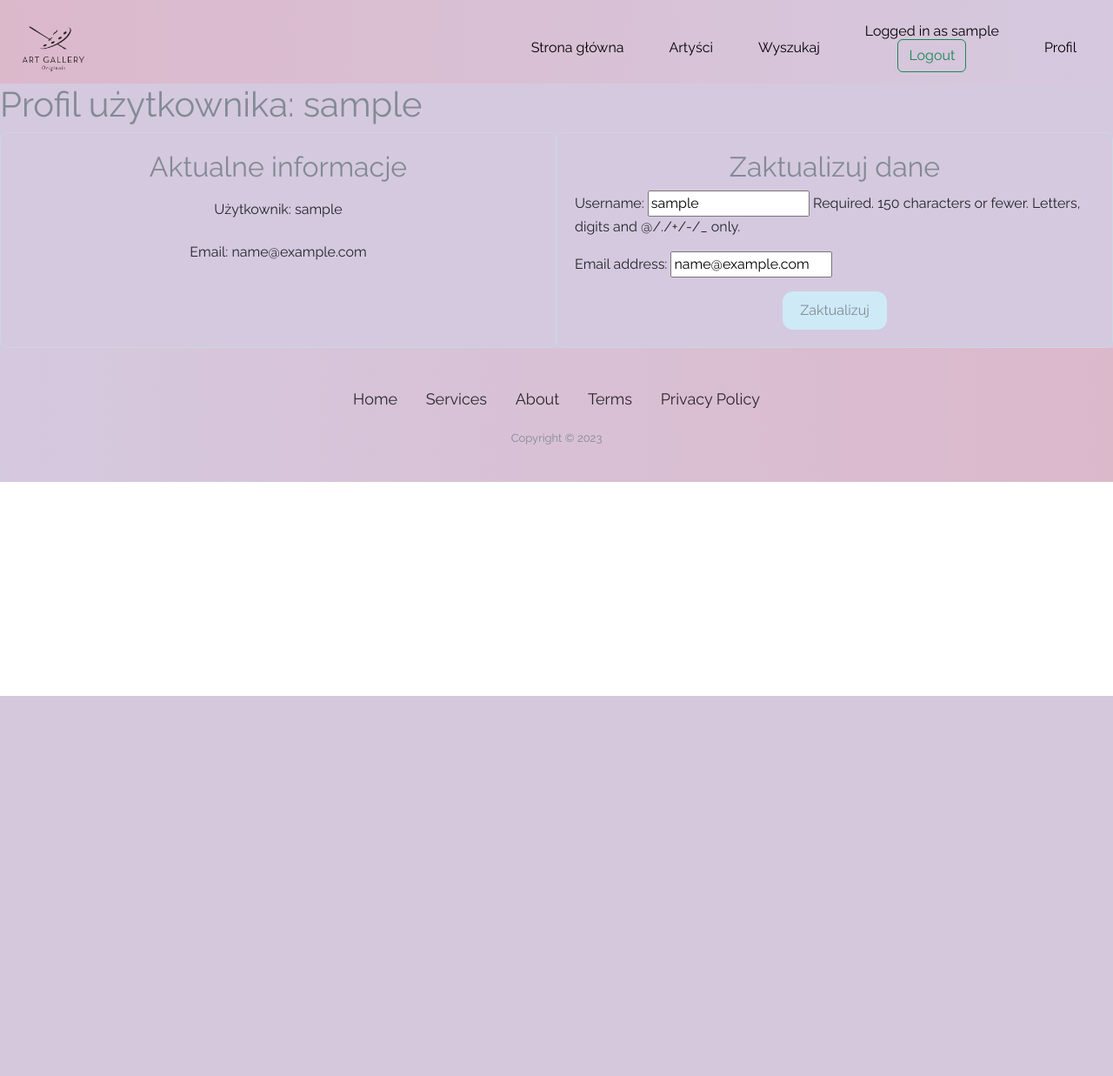
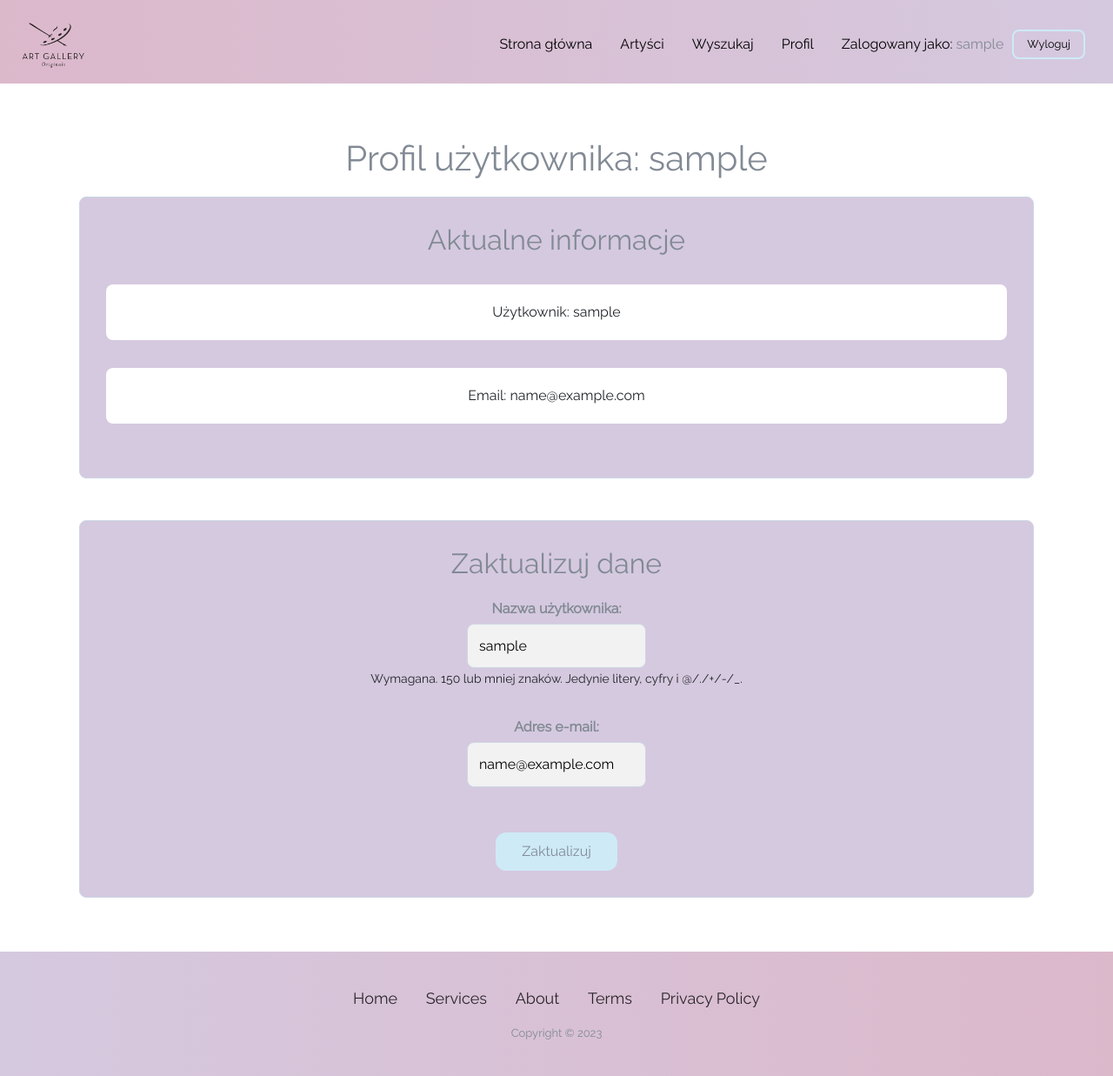
Before and after one commit to werq183/projekt_inzynierski, a Django app: a page that uses app/templates/base.html in a window 1280 px wide. Shown: the whole page at 87% size. Before the commit the page ends 800 px from the top, so only its background shows below. Run offline with Django 4.2, Linux system fonts and the light colour scheme; a user stored in the database is signed in; tables that the repository leaves empty hold one stand-in row (values such as "Sample post"); some libraries are stand-ins or nearby versions.

Commit message:
style: add css to profile page

```diff
--- a/app/forms.py
+++ b/app/forms.py
@@ -1,3 +1,4 @@
+
 from django import forms
 from django.contrib.auth.forms import (AuthenticationForm, UserCreationForm,
                                        UsernameField)
--- a/app/static/css/style-artists.css
+++ b/app/static/css/style-artists.css
@@ -42,6 +42,10 @@ h2 {
     border: 1px solid var(--dark-purple);
 }
 
+.thumbnail a{
+    text-decoration: none;
+}
+
 /* Styl dla podpisów */
 .caption p {
     color: var(--main-text);
--- a/app/static/css/style-base.css
+++ b/app/static/css/style-base.css
@@ -159,6 +159,30 @@ html, body {
   }
 }
 
+.logged-in-info {
+    display: flex;
+    align-items: center;
+    gap: 10px;  /* Odstęp między tekstem a przyciskiem */
+    color: #000;
+}
+
+.logged-in-info .btn {
+    color: #000;
+    padding: 5px 15px;
+    font-size: 0.8rem;
+    border: 2px solid #CEEAF7 ;
+    border-radius: 8px;
+    transition: background-color 0.3s ease;
+}
+
+.logged-in-info .btn:hover {
+    background-color: #D5C9DF;
+}
+
+.username{
+  color: #828a95;
+}
+
 .footer-basic {
   display: flow;
   width: 100%;
--- a/app/static/css/style-profile.css
+++ b/app/static/css/style-profile.css
@@ -1,46 +1,91 @@
 .profile-container {
-  background-color: #d5c9df; /* Tło z palety */
+  background-color: #FFF;  /* Zaktualizowany jaśniejszy kolor tła z palety */
   width: 100%;
+  padding: 30px 30px;  /* Dodane paddingi dla większej przestrzeni */
+  margin-top: 2em;
+  margin-bottom: 2em;
 }
 
-.profile-content {
-  display: flex;
-  justify-content: space-between;
+.profile-content, .update-form{
+  margin: auto;
+  max-width: 90%;
+  display: block;
+  width: 100%;  /* Stała szerokość dla obu sekcji */
+  border: 1px solid #ccd7e4;
+  padding: 30px;
+  border-radius: 8px;
+  background-color: #D5C9DF;
+  text-align: center;
 }
 
-.current-info, .update-form {
-  flex: 1;
-  border: 1px solid #ccd7e4;
-  padding: 20px;
-  border-radius: 8px;
+
+h1, h2 {
+  color: #828A95;
+  margin-bottom: 20px;  /* Dodane dla większego odstępu między nagłówkami a zawartością */
+  text-align: center;
 }
 
-h1, h2 {
-  color: #828a95; /* Kolor tekstu z palety */
-}
-
-ul {
+.current-info ul {
   list-style-type: none;
   padding: 0;
 }
 
-li {
-  margin: 5px 0;
-  padding: 10px;
+.current-info li {
+  margin: 2em 0;  /* odstęp między elementami listy */
+  padding: 20px;
   text-align: center;
+  background-color: #fff;  /* Tło dla elementów listy */
+  border-radius: 8px;  /* Zaokrąglenie rogów dla elementów listy */
 }
 
 .btn-update {
-  background-color: #ceeaf7; /* Kolor przycisku z palety */
+  background-color: #CEEAF7;
   border: none;
-  color: #828a95; /* Kolor tekstu z palety */
-  padding: 10px 20px;
+  color: #828A95;
+  padding: 10px 30px;  /* Zwiększone paddingi dla większego przycisku */
   text-align: center;
   display: block;
-  margin: auto;
+  margin: 20px auto 0;  /* Dodany górny margines */
   border-radius: 12px;
 }
 
 .btn-update:hover {
-  background-color: #ccd7e4; /* Kolor hovera z palety */
+  background-color: #ccd7e4;
 }
+
+.messages {
+  margin-top: 20px;
+}
+
+.update-form form {
+    display: flex;
+    flex-direction: column;
+    gap: 2rem;
+}
+
+.update-form label {
+    font-weight: bold;
+    margin-bottom: 5px;
+    color: #828A95;
+}
+
+.update-form input, .update-form select {
+    padding: 0.8rem;
+    border: 1px solid #ccd7e4;
+    border-radius: 8px;
+    background-color: #f2f2f2; /* Dodane tło dla inputów */
+}
+
+.update-form button {
+    align-self: center; /* Wyśrodkowanie przycisku */
+}
+
+/* Style dla komunikatów */
+.messages div {
+
+    margin-top: 15px;
+    border-radius: 8px;
+    background-color: #d5c9df; /* Jaśniejsze tło dla komunikatów */
+    text-align: center;
+    color: #828A95; /* Kolor tekstu dla komunikatów */
+}
--- a/app/templates/base.html
+++ b/app/templates/base.html
@@ -40,18 +40,18 @@
                 </div>
             </li>
           {% else %}
-            <li class="menu-item">
-                <div class="logged-in-info ">
-                    <a class="nav-link">Logged in as {{ user.username }}</a>
-                    <form class="form-inline my-2 my-lg-0" action="{% url 'logout_view' %}" method="POST">
-                        {% csrf_token %}
-                        <button class="btn btn-outline-success my-2 my-sm-0" type="submit">Logout</button>
-                    </form>
+             <li class="menu-item">
+                <div class="profile-link ">
+                    <a href="{% url 'user_profile' user.username %}">Profil</a>
                 </div>
             </li>
             <li class="menu-item">
-                <div class="profile-link ">
-                    <a href="{% url 'user_profile' user.username %}">Profil</a>
+                <div class="logged-in-info">
+                    <span>Zalogowany jako: <span class="username">{{ user.username }}</span></span>
+                    <form class="form-inline my-2 my-lg-0" action="{% url 'logout_view' %}" method="POST">
+                        {% csrf_token %}
+                        <button class="btn" type="submit">Wyloguj</button>
+                    </form>
                 </div>
             </li>
         {% endif %}
--- a/app/templates/profile.html
+++ b/app/templates/profile.html
@@ -17,15 +17,25 @@
                     <li>Email: {{ target_user.email }}</li>
                 </ul>
             </div>
-
+        </div>
+        <br><br>
         {% if is_owner %}
             <div class="update-form">
                 <h2>Zaktualizuj dane</h2>
                 <form method="post">
                     {% csrf_token %}
-                    {{ form.as_p }}
+                    {% for field in form %}
+                        <div class="form-group">
+                            {{ field.label_tag }} <br>
+                            {{ field }} <br>
+                            {% if field.help_text %}
+                                <small class="help-text">{{ field.help_text }}</small>
+                            {% endif %}
+                        </div>
+                    {% endfor %}
                     <button type="submit" class="btn-update">Zaktualizuj</button>
                 </form>
+
                 {% if messages %}
                 <div class="messages">
                     {% for message in messages %}
@@ -38,5 +48,4 @@
             </div>
         {% endif %}
     </div>
-    </div>
 {% endblock %}
--- a/galeria/settings.py
+++ b/galeria/settings.py
@@ -46,6 +46,7 @@ MEDIA_ROOT = BASE_DIR/'mediafiles'
 MIDDLEWARE = [
     'django.middleware.security.SecurityMiddleware',
     'django.contrib.sessions.middleware.SessionMiddleware',
+    'django.middleware.locale.LocaleMiddleware',
     'django.middleware.common.CommonMiddleware',
     'django.middleware.csrf.CsrfViewMiddleware',
     'django.contrib.auth.middleware.AuthenticationMiddleware',
@@ -108,7 +109,10 @@ AUTH_PASSWORD_VALIDATORS = [
 # Internationalization
 # https://docs.djangoproject.com/en/4.2/topics/i18n/
 
-LANGUAGE_CODE = 'en-us'
+LANGUAGE_CODE = 'pl'
+LANGUAGES = (
+    ('pl', 'Polish'),
+)
 
 TIME_ZONE = 'UTC'
 
```
Lines whose indentation alone changed are shown as unchanged.
